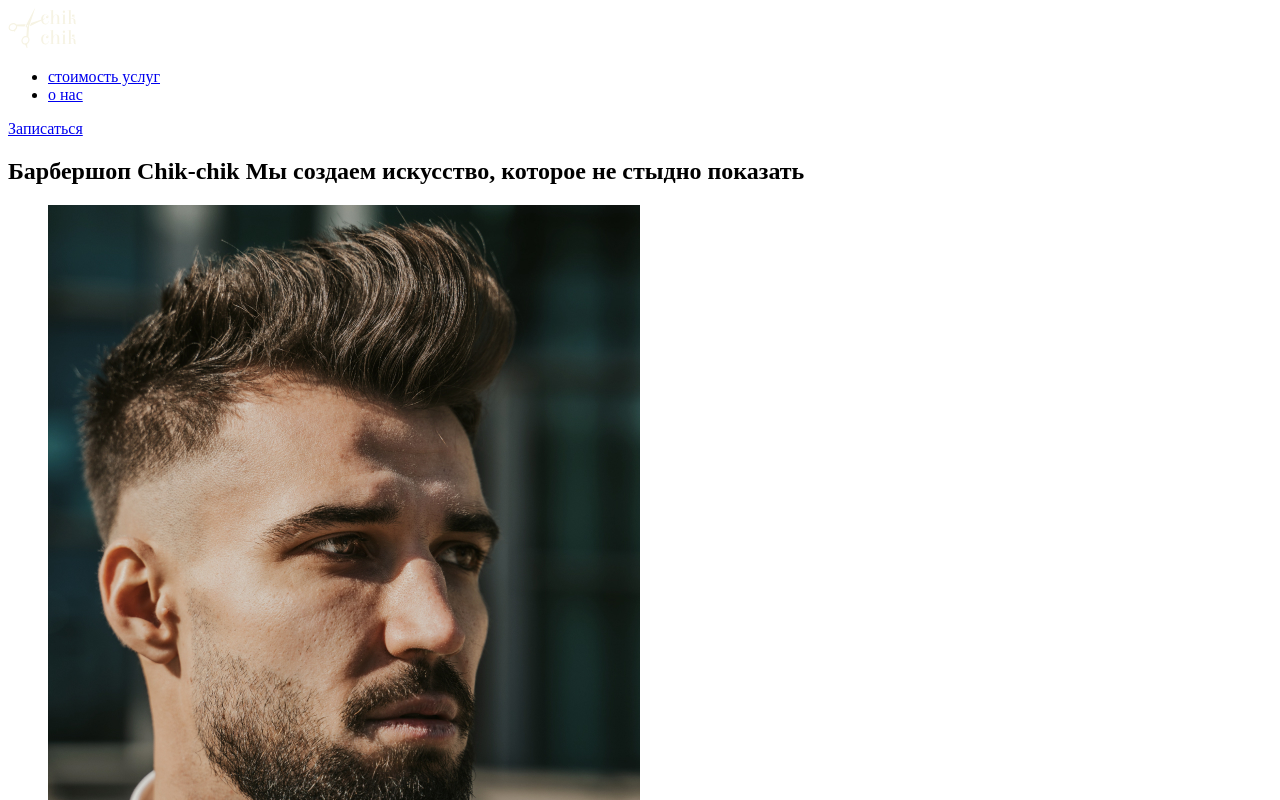
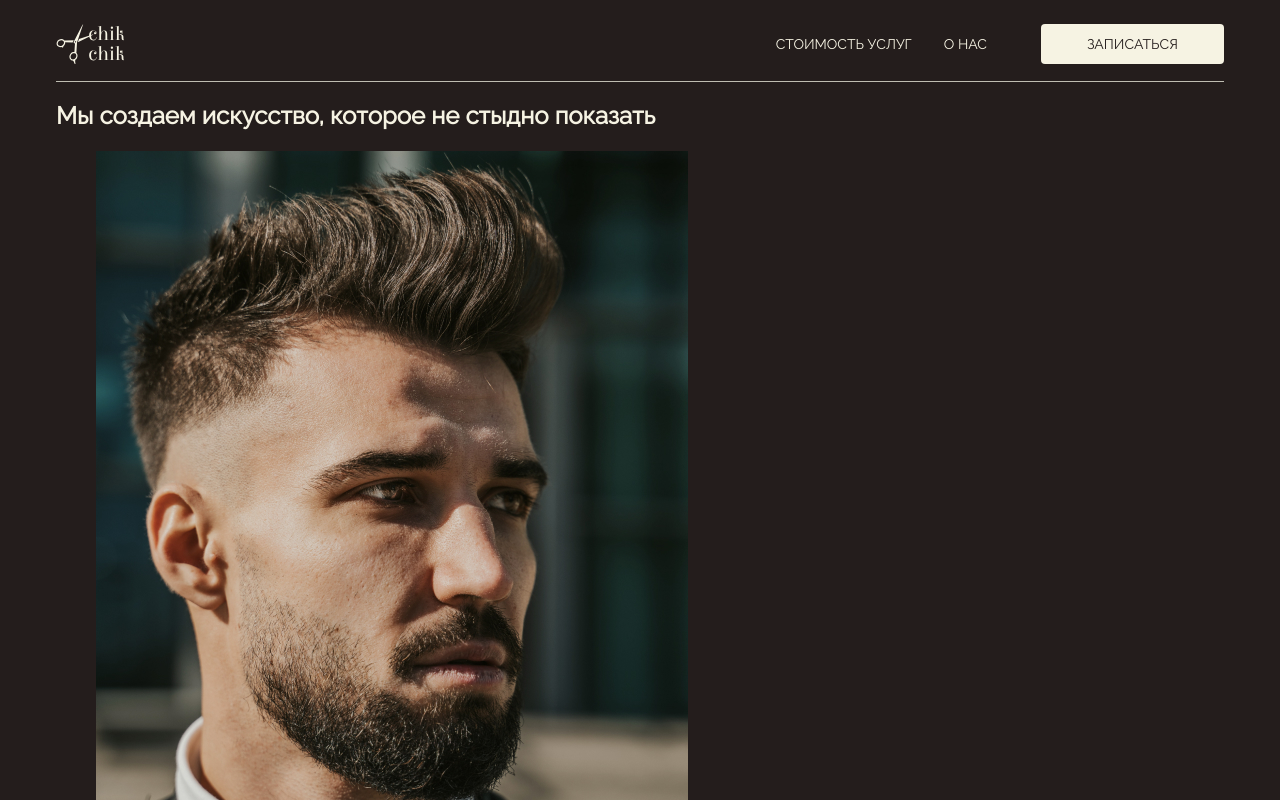
Before and after one commit to bakunovaolya/chik-chik, a plain HTML site: page index.html in a window 1280 px wide. Shown: the top 800 px of the page. Drawn offline with Linux system fonts and the light colour scheme.

Commit message:
add header styles

```diff
--- a/index.html
+++ b/index.html
@@ -5,9 +5,12 @@
     <meta http-equiv="X-UA-Compatible" content="IE=edge">
     <meta name="viewport" content="width=device-width, initial-scale=1.0">
     <title>Барбершоп Chik-chik</title>
+    <link rel="stylesheet" href="style.css">
 </head>
 <body>
     <header class="header">
+        <div class="container">
+            <div class="header__container">
         <img class="header__logo" src="img/logo.svg" alt="Логотип Барбершоп Chik-chik">
         <nav class="header__navigation navigation">
             <ul class="navigation__list">
@@ -20,6 +23,8 @@
             </ul>
         </nav>
         <a href="#reserve" class="header__link main-link">Записаться</a>
+        </div>
+    </div>
     </header>
     <main>
         <section class="hero">
@@ -264,7 +269,7 @@
                         </fieldset>
                     </fieldset>
                 </div>
-                <button class="reserve__btn main-link">Записаться</button>
+                <button class="reserve__btn main-link" disabled>Записаться</button>
             </form>
             </div>
         </section>
--- a/style.css
+++ b/style.css
@@ -0,0 +1,113 @@
+/* raleway-regular - latin_cyrillic */
+@font-face {
+    font-family: 'Raleway';
+    font-style: normal;
+    font-weight: 400;
+    src: local(''),
+         url('../fonts/raleway-v28-latin_cyrillic-regular.woff2') format('woff2'), /* Chrome 26+, Opera 23+, Firefox 39+ */
+         url('../fonts/raleway-v28-latin_cyrillic-regular.woff') format('woff'); /* Chrome 6+, Firefox 3.6+, IE 9+, Safari 5.1+ */
+  }
+html {
+    box-sizing: border-box;
+}
+*, *::after, *::before{
+    box-sizing: inherit;
+}
+  body{
+    min-width: 320px;
+    font-family: Raleway, sans-serif;
+    font-size: 16px;
+    font-weight: 400;
+    line-height: 1.2;
+    background-color: #241D1C;
+    color: #F6F3E3;
+}
+img{
+    max-width: 100%;
+    height: auto;
+}
+
+.visually-hidden{
+    position: fixed;
+    transform: scale(0);
+}
+.container{
+    max-width: 1312px;
+    padding: 0 48px;
+    margin: 0 auto;
+}
+.header__container{
+    padding-top: 16px;
+    padding-bottom: 17px;
+    border-bottom: 1px solid #BFBDB2;
+    display: flex;
+    align-items: center;
+    justify-content:space-between;
+}
+.header__logo{
+   width: 70px;
+   height: 40px;
+}
+.header__navigation{
+    flex-grow: 1;
+    display: flex;
+    justify-content: flex-end;
+    margin-right: 54px;
+}
+.navigation__list{
+    margin: 0;
+    padding: 0;
+    list-style: none;
+    display: flex;
+    align-items: center;
+    gap: 32px;
+}
+
+.navigation__link{
+    color: inherit;
+    text-decoration: none;
+    font-size: 14px;
+    line-height: 1;
+    text-transform: uppercase;
+}
+
+.main-link{
+    display: inline-block;
+    border-radius: 4px;
+    padding: 13px 46px;
+    text-decoration: none;
+    font-size: 14px;
+    line-height: 1;
+    text-transform: uppercase;
+    color: #241D1C;
+        background-color: #F6F3E3;
+        cursor: pointer;
+
+}
+
+.main-link:hover:not(:disabled) {
+    background-color: #EFE7BE;
+}
+
+.main-link:focus-visible{
+    outline: 1 px solid #FFF;
+}
+.main-link:disabled{
+    opacity: 0.4;
+}
+
+@media (max-width:768px) {
+    .header__navigation{
+        display: none;
+    }
+}
+@media (max-width:400px) {
+    .container{
+        padding: 0 24px;
+
+    }
+    .main-link{
+        padding: 10px 24px;
+        font-size: 12px;
+    }
+}
```
Also changed, not shown: fonts/raleway-v28-latin_cyrillic-regular.woff (added), fonts/raleway-v28-latin_cyrillic-regular.woff2 (added), 1 other file.
